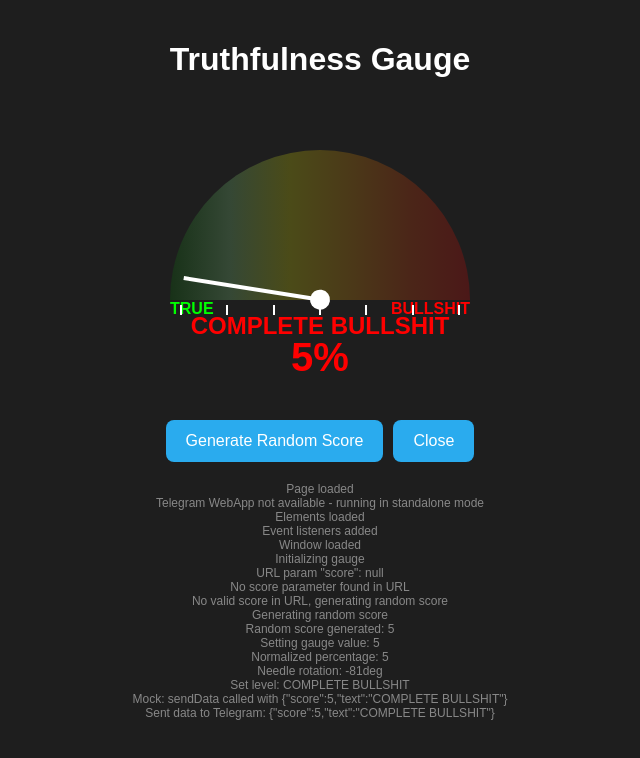
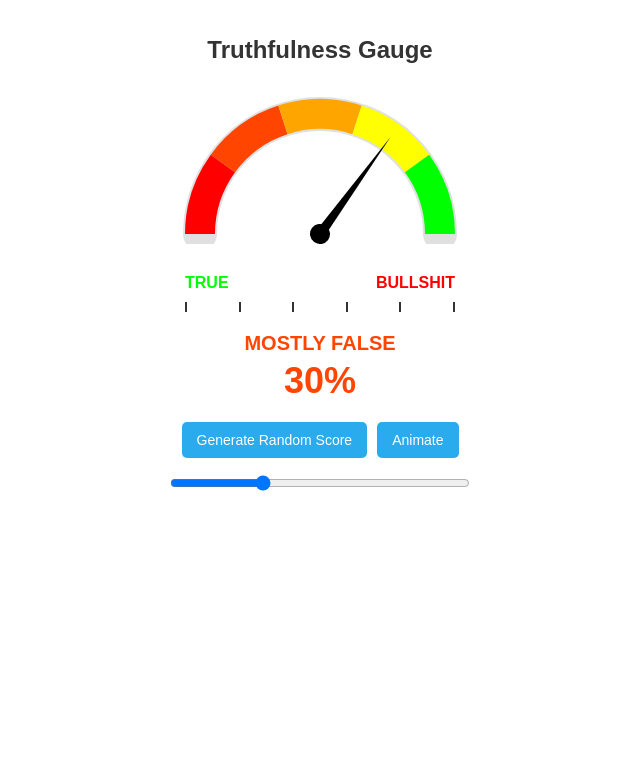
Before and after one commit to Molotov1056/bsmeter-ts, a plain HTML site: page index.html in a window 1280 px wide. Shown: the whole page, without its empty margins (320-960 px from the left). Drawn offline with Linux system fonts and the light colour scheme.

Commit message:
newgague v12 index.html

```diff
--- a/index.html
+++ b/index.html
@@ -4,12 +4,10 @@
     <meta charset="UTF-8">
     <meta name="viewport" content="width=device-width, initial-scale=1.0">
     <title>Truthfulness Gauge</title>
-    <script src="https://telegram.org/js/telegram-web-app.js"></script>
     <style>
         body {
             font-family: Arial, sans-serif;
-            background-color: #1E1E1E;
-            color: #fff;
+            background-color: white;
             margin: 0;
             padding: 20px;
             display: flex;
@@ -18,78 +16,30 @@
             height: 100vh;
         }
 
+        h1 {
+            font-size: 24px;
+            color: #333;
+            margin-bottom: 20px;
+        }
+
         #gauge-container {
             position: relative;
             width: 300px;
-            height: 150px;
-            margin-top: 50px;
+            height: 160px;
+            margin-bottom: 30px;
         }
 
-        #gauge-bg {
-            position: absolute;
+        #gauge-svg {
             width: 300px;
-            height: 150px;
-            border-top-left-radius: 150px;
-            border-top-right-radius: 150px;
-            background: linear-gradient(90deg,
-                rgba(0, 128, 0, 0.2) 0%,
-                rgba(144, 238, 144, 0.2) 20%,
-                rgba(255, 255, 0, 0.2) 40%,
-                rgba(255, 165, 0, 0.2) 60%,
-                rgba(255, 69, 0, 0.2) 80%,
-                rgba(255, 0, 0, 0.2) 100%);
-            overflow: hidden;
-        }
-
-        #gauge-needle {
-            position: absolute;
-            bottom: 0;
-            left: 150px;
-            width: 4px;
-            height: 140px;
-            background-color: #ffffff;
-            transform-origin: bottom center;
-            transform: rotate(0deg);
-            transition: transform 1.5s cubic-bezier(0.25, 0.1, 0.25, 1);
-            z-index: 2;
-        }
-
-        #gauge-needle:after {
-            content: '';
-            position: absolute;
-            bottom: -8px;
-            left: -8px;
-            width: 20px;
-            height: 20px;
-            background-color: #ffffff;
-            border-radius: 50%;
-        }
-
-        #gauge-text {
-            position: absolute;
-            bottom: -40px;
-            width: 100%;
-            text-align: center;
-            font-size: 24px;
-            font-weight: bold;
-        }
-
-        #gauge-percentage {
-            position: absolute;
-            bottom: -80px;
-            width: 100%;
-            text-align: center;
-            font-size: 40px;
-            font-weight: bold;
+            height: 160px;
         }
 
         .gauge-labels {
-            position: absolute;
-            width: 300px;
-            height: 20px;
-            bottom: -20px;
+            position: relative;
+            width: 270px;
             display: flex;
             justify-content: space-between;
+            margin-bottom: 10px;
         }
 
         .gauge-label {
@@ -106,42 +56,64 @@
         }
 
         .levels {
-            position: absolute;
-            width: 280px;
+            position: relative;
+            width: 270px;
             height: 10px;
-            bottom: -15px;
-            left: 10px;
             display: flex;
             justify-content: space-between;
+            margin-bottom: 20px;
         }
 
         .level-marker {
             width: 2px;
             height: 10px;
-            background-color: #ffffff;
+            background-color: #333;
+        }
+
+        #gauge-text {
+            font-size: 20px;
+            font-weight: bold;
+            text-align: center;
+            margin-bottom: 5px;
+        }
+
+        #gauge-percentage {
+            font-size: 36px;
+            font-weight: bold;
+            text-align: center;
+            margin-bottom: 20px;
+        }
+
+        #controls {
+            display: flex;
+            flex-direction: column;
+            align-items: center;
+            gap: 15px;
+            width: 100%;
+            max-width: 300px;
         }
 
         #button-container {
-            margin-top: 120px;
             display: flex;
             gap: 10px;
         }
 
         button {
-            padding: 12px 20px;
-            font-size: 16px;
+            padding: 10px 15px;
+            font-size: 14px;
             border: none;
-            border-radius: 8px;
+            border-radius: 5px;
             background-color: #2AABEE;
             color: white;
             cursor: pointer;
         }
 
-        #debug {
-            margin-top: 20px;
-            font-size: 12px;
-            color: #888;
-            text-align: center;
+        button:hover {
+            background-color: #1D8FBF;
+        }
+
+        #value-slider {
+            width: 100%;
         }
     </style>
 </head>
@@ -149,12 +121,31 @@
     <h1>Truthfulness Gauge</h1>
 
     <div id="gauge-container">
-        <div id="gauge-bg"></div>
-        <div id="gauge-needle"></div>
+        <svg id="gauge-svg" viewBox="0 0 300 160">
+            <!-- White background arc -->
+            <path id="gauge-bg"
+                  d="M 30 150 A 120 120 0 0 1 270 150"
+                  fill="none"
+                  stroke="#e0e0e0"
+                  stroke-width="34"
+                  stroke-linecap="round"></path>
+
+            <!-- Colored segments will be added by JavaScript -->
+            <g id="segments"></g>
+
+            <!-- Needle -->
+            <g id="needle">
+                <polygon points="150,30 145,150 155,150" fill="black"></polygon>
+                <circle cx="150" cy="150" r="10" fill="black"></circle>
+            </g>
+        </svg>
+    </div>
+
     <div class="gauge-labels">
         <div class="gauge-label left">TRUE</div>
         <div class="gauge-label right">BULLSHIT</div>
     </div>
+
     <div class="levels">
         <div class="level-marker"></div>
         <div class="level-marker"></div>
@@ -162,67 +153,43 @@
         <div class="level-marker"></div>
         <div class="level-marker"></div>
         <div class="level-marker"></div>
-            <div class="level-marker"></div>
     </div>
+
     <div id="gauge-text">CHECKING...</div>
     <div id="gauge-percentage">0%</div>
+
+    <div id="controls">
+        <div id="button-container">
+            <button id="random-btn">Generate Random Score</button>
+            <button id="animate-btn">Animate</button>
         </div>
 
-    <div id="button-container">
-        <button id="random-btn">Generate Random Score</button>
-        <button id="close-btn">Close</button>
+        <input type="range" id="value-slider" min="0" max="100" value="30">
     </div>
 
-    <div id="debug"></div>
-
     <script>
-        // Debug element
-        const debugEl = document.getElementById('debug');
-
-        function log(message) {
-            console.log(message);
-            debugEl.innerHTML += message + '<br>';
-        }
-
-        log('Page loaded');
-
-        // Initialize Telegram WebApp with fallback for testing outside Telegram
-        let tgApp;
-        try {
-            if (window.Telegram && window.Telegram.WebApp) {
-                tgApp = window.Telegram.WebApp;
-                tgApp.expand(); // Expand to full screen
-                tgApp.ready(); // Tell Telegram WebApp is ready
-                log('Telegram WebApp initialized successfully');
-            } else {
-                log('Telegram WebApp not available - running in standalone mode');
-                // Create a mock tgApp for testing outside of Telegram
-                tgApp = {
-                    expand: () => log('Mock: expand called'),
-                    ready: () => log('Mock: ready called'),
-                    close: () => log('Mock: close called'),
-                    sendData: (data) => log('Mock: sendData called with ' + data)
-                };
-            }
-        } catch (e) {
-            log('Error initializing Telegram WebApp: ' + e.message);
-            // Create a mock tgApp for error recovery
-            tgApp = {
-                expand: () => {},
-                ready: () => {},
-                close: () => alert('App would close here'),
-                sendData: (data) => log('Data that would be sent: ' + data)
-            };
-        }
-
         // Elements
-        const gaugeNeedle = document.getElementById('gauge-needle');
+        const gaugeSegments = document.getElementById('segments');
+        const needle = document.getElementById('needle');
         const gaugeText = document.getElementById('gauge-text');
         const gaugePercentage = document.getElementById('gauge-percentage');
         const randomBtn = document.getElementById('random-btn');
-        const closeBtn = document.getElementById('close-btn');
+        const animateBtn = document.getElementById('animate-btn');
+        const valueSlider = document.getElementById('value-slider');
 
-        log('Elements loaded');
+        // Configuration
+        const centerX = 150;
+        const centerY = 150;
+        const radius = 120;
+        const min = 0;
+        const max = 100;
+        const startAngle = 180;
+        const endAngle = 0;
+
+        // State
+        let currentValue = 30;
+        let animationInterval = null;
+        let isAnimating = false;
 
         // Truthfulness levels
         const levels = [
@@ -230,141 +197,123 @@
             { min: 20, max: 40, text: "MOSTLY FALSE", color: "#FF4500" },
             { min: 40, max: 60, text: "QUESTIONABLE", color: "#FFA500" },
             { min: 60, max: 80, text: "MOSTLY TRUE", color: "#FFFF00" },
-            { min: 80, max: 100, text: "FACTUAL", color: "#90EE90" },
+            { min: 80, max: 100, text: "FACTUAL", color: "#00FF00" },
             { min: 100, max: 101, text: "ABSOLUTE TRUTH", color: "#00FF00" }
         ];
 
-        // Function to set gauge value
-        function setGaugeValue(value) {
-            log('Setting gauge value: ' + value);
+        // Segments for the gauge
+        const segments = [
+            { start: 0, end: 20, color: "#FF0000" },   // Red
+            { start: 20, end: 40, color: "#FF4500" },  // Orange-Red
+            { start: 40, end: 60, color: "#FFA500" },  // Orange
+            { start: 60, end: 80, color: "#FFFF00" },  // Yellow
+            { start: 80, end: 100, color: "#00FF00" }  // Green
+        ];
 
-            // Ensure value is between 0 and 100
-            const percentage = Math.max(0, Math.min(100, value));
-            log('Normalized percentage: ' + percentage);
+        // Function to convert value to angle
+        function valueToAngle(value) {
+            return startAngle - ((value - min) / (max - min)) * (startAngle - endAngle);
+        }
 
-            // Calculate rotation based on percentage (0% = -90deg, 100% = 90deg)
-            const rotation = -90 + (percentage * 180 / 100);
-            log('Needle rotation: ' + rotation + 'deg');
+        // Function to convert angle to radians
+        function toRadians(angle) {
+            return angle * Math.PI / 180;
+        }
 
-            // Animate needle
-            gaugeNeedle.style.transform = `rotate(${rotation}deg)`;
+        // Function to create the gauge segments
+        function createGaugeSegments() {
+            gaugeSegments.innerHTML = '';
 
-            // Update percentage text
-            gaugePercentage.textContent = `${Math.round(percentage)}%`;
+            segments.forEach(segment => {
+                const startAngleRad = toRadians(valueToAngle(segment.start));
+                const endAngleRad = toRadians(valueToAngle(segment.end));
 
-            // Determine and set text based on percentage
+                const startX = centerX + radius * Math.cos(startAngleRad);
+                const startY = centerY - radius * Math.sin(startAngleRad);
+                const endX = centerX + radius * Math.cos(endAngleRad);
+                const endY = centerY - radius * Math.sin(endAngleRad);
+
+                // Determine if the arc is large (>180 degrees)
+                const largeArcFlag = Math.abs(segment.end - segment.start) > 50 ? 1 : 0;
+
+                // Create path for segment
+                const path = document.createElementNS("http://www.w3.org/2000/svg", "path");
+                path.setAttribute("d", `M ${startX} ${startY} A ${radius} ${radius} 0 ${largeArcFlag} 1 ${endX} ${endY}`);
+                path.setAttribute("fill", "none");
+                path.setAttribute("stroke", segment.color);
+                path.setAttribute("stroke-width", "30");
+                path.setAttribute("stroke-linecap", "butt");
+
+                gaugeSegments.appendChild(path);
+            });
+        }
+
+        // Function to rotate the needle
+        function rotateNeedle(value) {
+            const angle = valueToAngle(value);
+            needle.setAttribute("transform", `rotate(${angle - 90} ${centerX} ${centerY})`);
+        }
+
+        // Function to update the gauge text and color
+        function updateGaugeText(value) {
             for (const level of levels) {
-                if (percentage >= level.min && percentage < level.max) {
+                if (value >= level.min && value < level.max) {
                     gaugeText.textContent = level.text;
                     gaugeText.style.color = level.color;
+                    gaugePercentage.textContent = `${Math.round(value)}%`;
                     gaugePercentage.style.color = level.color;
-                    log('Set level: ' + level.text);
                     break;
                 }
             }
+        }
 
-            // Send data back to Telegram bot if score was generated
-            try {
-                if (tgApp && typeof tgApp.sendData === 'function') {
-                    const dataToSend = JSON.stringify({
-                        score: percentage,
-                        text: gaugeText.textContent
-                    });
-                    tgApp.sendData(dataToSend);
-                    log('Sent data to Telegram: ' + dataToSend);
+        // Function to set gauge value
+        function setGaugeValue(value) {
+            currentValue = Math.max(0, Math.min(100, value));
+            valueSlider.value = currentValue;
+            rotateNeedle(currentValue);
+            updateGaugeText(currentValue);
         }
-            } catch (e) {
-                log('Error sending data to Telegram: ' + e.message);
+
+        // Function to generate a random score
+        function generateRandomScore() {
+            const randomValue = Math.floor(Math.random() * 101);
+            setGaugeValue(randomValue);
+        }
+
+        // Function to toggle animation
+        function toggleAnimation() {
+            if (isAnimating) {
+                clearInterval(animationInterval);
+                animateBtn.textContent = "Animate";
+                isAnimating = false;
+            } else {
+                animationInterval = setInterval(() => {
+                    currentValue = (currentValue >= max) ? min : currentValue + 1;
+                    setGaugeValue(currentValue);
+                }, 50);
+                animateBtn.textContent = "Stop";
+                isAnimating = true;
             }
         }
 
-        // Generate a random score
-        function generateRandomScore() {
-            log('Generating random score');
-            const randomScore = Math.floor(Math.random() * 101);
-            log('Random score generated: ' + randomScore);
-            setGaugeValue(randomScore);
-        }
-
         // Event listeners
-        randomBtn.addEventListener('click', function() {
-            log('Random button clicked');
-            generateRandomScore();
-        });
-
-        closeBtn.addEventListener('click', function() {
-            log('Close button clicked');
-            try {
-                if (tgApp && typeof tgApp.close === 'function') {
-                    tgApp.close();
-                    log('Telegram WebApp closed');
-                } else {
-                    log('Telegram WebApp not available, would close now');
-                    alert("This would close the Telegram WebApp");
-                }
-            } catch (e) {
-                log('Error closing WebApp: ' + e.message);
-                alert("Unable to close the WebApp properly");
+        randomBtn.addEventListener('click', generateRandomScore);
+        animateBtn.addEventListener('click', toggleAnimation);
+        valueSlider.addEventListener('input', (e) => {
+            if (!isAnimating) {
+                setGaugeValue(parseInt(e.target.value));
             }
         });
 
-        log('Event listeners added');
-
-        // Check if a score was passed from the bot
-        function getScoreFromURL() {
-            try {
-                const urlParams = new URLSearchParams(window.location.search);
-                const scoreParam = urlParams.get('score');
-                log('URL param "score": ' + scoreParam);
-
-                if (scoreParam !== null) {
-                    const scoreValue = parseFloat(scoreParam);
-
-                    if (!isNaN(scoreValue)) {
-                        // Convert the decimal format (0-1) to percentage (0-100)
-                        const percentageScore = (scoreValue <= 1) ? scoreValue * 100 : scoreValue;
-                        log('Valid score found in URL: ' + scoreValue + ' converted to: ' + percentageScore + '%');
-                        return percentageScore;
-                    } else {
-                        log('Score parameter is not a valid number');
-                    }
-                } else {
-                    log('No score parameter found in URL');
-                }
-            } catch (e) {
-                log('Error parsing URL parameters: ' + e.message);
-            }
-
-            return null;
-        }
-
         // Initialize the gauge
         function initGauge() {
-            log('Initializing gauge');
-            const scoreFromURL = getScoreFromURL();
-
-            if (scoreFromURL !== null) {
-                // If score is provided, use it
-                log('Using score from URL: ' + scoreFromURL);
-                setGaugeValue(scoreFromURL);
-            } else {
-                // Otherwise generate a random one
-                log('No valid score in URL, generating random score');
-                generateRandomScore();
-            }
+            createGaugeSegments();
+            setGaugeValue(currentValue);
         }
 
         // Run initialization
-        window.onload = function() {
-            log('Window loaded');
         initGauge();
-        };
-
-        // If window is already loaded, run init now
-        if (document.readyState === 'complete') {
-            log('Document already complete, running init now');
-            initGauge();
-        }
     </script>
 </body>
 </html>
```
Lines whose indentation alone changed are shown as unchanged.
